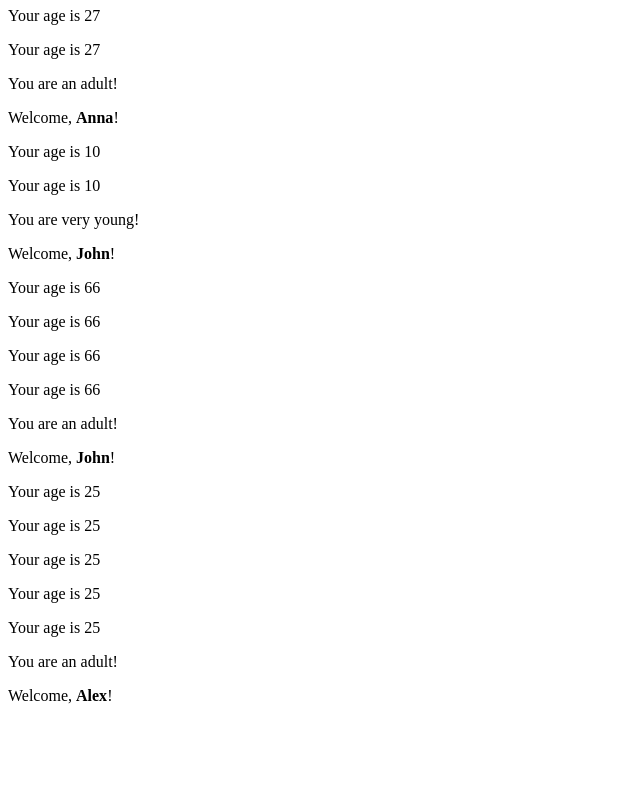
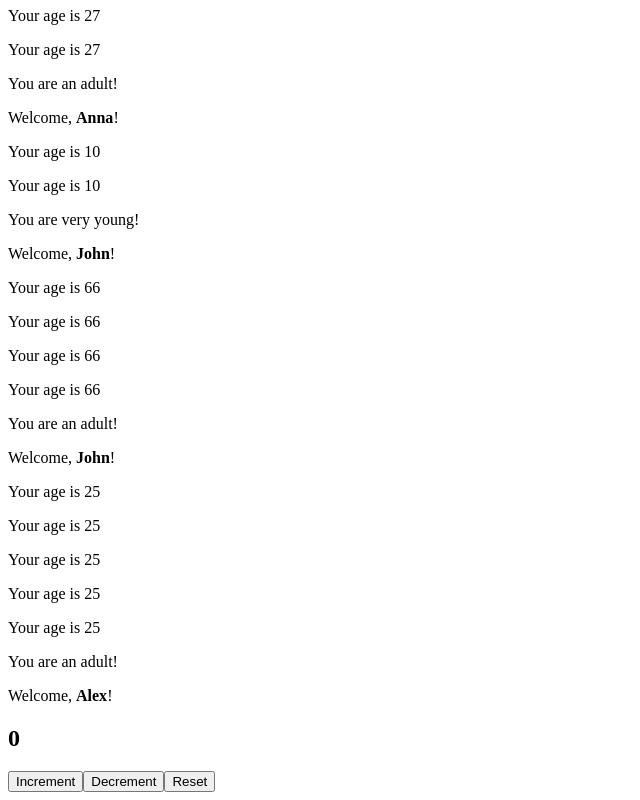
Before and after one commit to monika1253/esercizi_piattaforma, a React (Vite) app: page / in a window 1280 px wide. Shown: the part 281-1081 px from the top of the page, without its empty margins (0-640 px from the left). Before the commit the page ends 1002 px from the top, so only its background shows below. Built offline with nearby package versions, Linux system fonts and the light colour scheme.

Commit message:
usaState

```diff
--- a/src/App.tsx
+++ b/src/App.tsx
@@ -1,5 +1,6 @@
 import { Hello } from "./Hello";
 import { Welcome } from "./Welcome";
+import { Counter } from "./Counter";
 
 export function App() {
   return (
@@ -11,6 +12,7 @@
       <Welcome name="John" age={66} />
       <Welcome name="John" age={25} />
       <Welcome name="Alex" />
+      <Counter initialValue={0} step={1} />
     </div>
   );
 }
--- /dev/null
+++ b/src/Counter.tsx
@@ -0,0 +1,47 @@
+/*
+-Crea un componente funzione Counter e crea una nuova variabile di stato chiamata counter inizializzata a 0.
+Il componente Counter dovrebbe renderizzare il valore di counter all'interno di un tag h2,
+e il valore di counter dovrebbe essere incrementato di 1 ogni volta che l'utente clicca su un pulsante.
+Suggerimento: usa l'hook useState;
+-Quando si chiama la funzione "setter" per incrementare il contatore,
+il parametro dovrebbe essere una funzione o un valore immediato? Perché?
+Quando lo stato dipende dal valore precedente (come in un incremento), è meglio usare la funzione, per evitare problemi con aggiornamenti asincroni o multipli.
+
+-Modifica il componente Counter in modo che il valore iniziale del contatore e l'incremento siano passati come props al componente;
+-Estrai il tag h2 che mostra la variabile di stato counter in un nuovo componente chiamato CounterDisplay
+e renderizzalo all'interno del componente Counter, passandogli la variabile di stato count come prop;
+-Aggiungi un pulsante per decrementare e un pulsante per resettare al componente Counter.
+Il pulsante per decrementare dovrebbe decrementare il contatore della quantità passata come prop,
+e il pulsante per resettare dovrebbe riportare il contatore al valore iniziale passato come prop.
+ */
+import { useState } from "react";
+import CounterDisplay from "./CounterDisplay";
+
+interface CounterProps {
+  initialValue?: number;
+  step?: number;
+}
+
+export function Counter({ initialValue = 0, step = 1 }: CounterProps) {
+  const [counter, setCounter] = useState(initialValue);
+
+  function handleIncrement() {
+    setCounter((prev) => prev + step);
+  }
+
+  function handleDecrement() {
+    setCounter((prev) => prev - step);
+  }
+
+  function handleReset() {
+    setCounter(initialValue);
+  }
+  return (
+    <div>
+      <CounterDisplay count={counter} />
+      <button onClick={handleIncrement}>Increment </button>
+      <button onClick={handleDecrement}>Decrement </button>
+      <button onClick={handleReset}>Reset </button>
+    </div>
+  );
+}
--- /dev/null
+++ b/src/CounterDisplay.tsx
@@ -0,0 +1,9 @@
+interface CounterDisplayProps {
+  count: number;
+}
+
+const CounterDisplay = ({ count }: CounterDisplayProps) => {
+  return <h2>{count}</h2>;
+};
+
+export default CounterDisplay;
```
